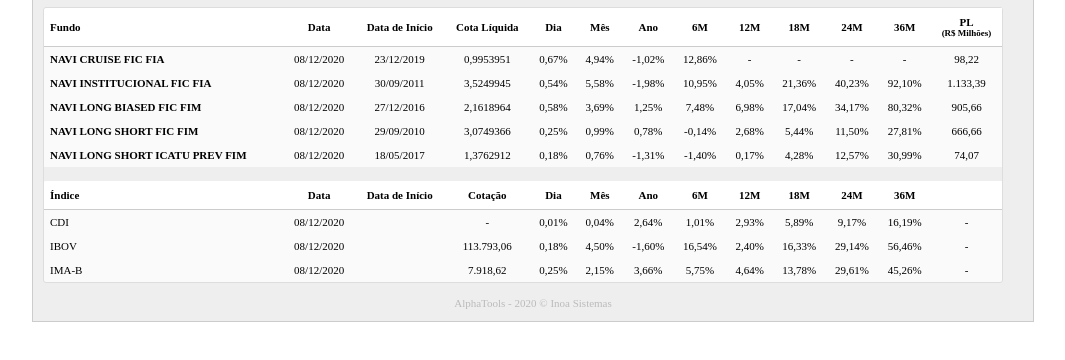
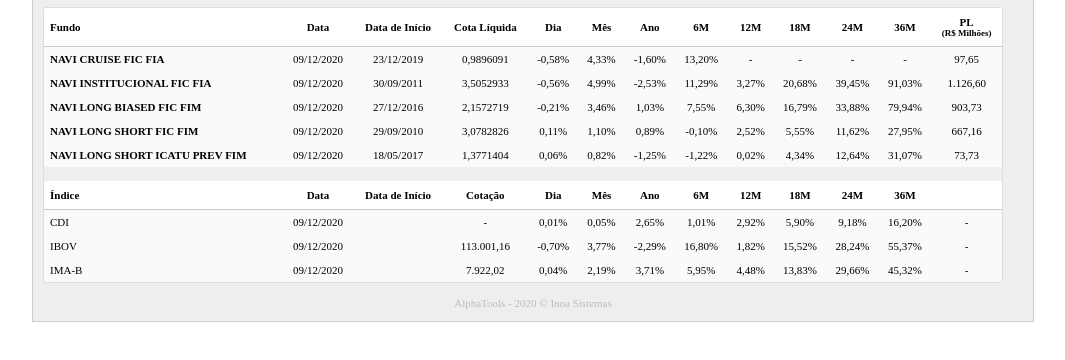
Before and after one commit to NaviCapital/navi.com.br, a plain HTML site: page views/cotas.htm in a window 1280 px wide. Shown: the part 54-414 px from the top of the page, without its empty margins (107-1172 px from the left). Drawn offline with Linux system fonts and the light colour scheme.

Commit message:
Cotas20201209

```diff
--- a/views/cotas.htm
+++ b/views/cotas.htm
@@ -71,23 +71,23 @@
 
 					<tr>
 						<td style="padding: 6px 6px; font-weight: bold;">NAVI CRUISE FIC FIA</td>
-						<td style="padding: 6px 6px; text-align: center;">08/12/2020</td>
+						<td style="padding: 6px 6px; text-align: center;">09/12/2020</td>
 						<td style="padding: 6px 6px; text-align: center;">23/12/2019</td>
 						<!-- <td style="padding: 6px 6px;">23/12/2019</td> -->
 
 
-						<td style="padding: 6px 6px; text-align: center; white-space: nowrap;">0,9953951</td>
+						<td style="padding: 6px 6px; text-align: center; white-space: nowrap;">0,9896091</td>
 
-						<td style="padding: 6px 6px; text-align: center; white-space: nowrap;" style="text-align: center; white-space: nowrap;">0,67%</td>
+						<td style="padding: 6px 6px; text-align: center; white-space: nowrap;" style="text-align: center; white-space: nowrap;">-0,58%</td>
 
-						<td style="padding: 6px 6px; text-align: center; white-space: nowrap;" style="text-align: center; white-space: nowrap;">4,94%</td>
+						<td style="padding: 6px 6px; text-align: center; white-space: nowrap;" style="text-align: center; white-space: nowrap;">4,33%</td>
 
 
-						<td style="padding: 6px 6px; text-align: center; white-space: nowrap;">-1,02%</td>
+						<td style="padding: 6px 6px; text-align: center; white-space: nowrap;">-1,60%</td>
 
 
 
-							<td style="padding: 6px 6px; text-align: center; white-space: nowrap;">12,86%</td>
+							<td style="padding: 6px 6px; text-align: center; white-space: nowrap;">13,20%</td>
 
 
 
@@ -110,195 +110,195 @@
 
 
 
-						<td style="padding: 6px 6px; text-align: center; white-space: nowrap;">98,22</td>
+						<td style="padding: 6px 6px; text-align: center; white-space: nowrap;">97,65</td>
 
 
-						<!--  <td style="padding: 6px 6px; text-align: center; white-space: nowrap;">3,41%</td> -->
+						<!--  <td style="padding: 6px 6px; text-align: center; white-space: nowrap;">3,40%</td> -->
 					</tr>
 
 					<tr>
 						<td style="padding: 6px 6px; font-weight: bold;">NAVI INSTITUCIONAL FIC FIA</td>
-						<td style="padding: 6px 6px; text-align: center;">08/12/2020</td>
+						<td style="padding: 6px 6px; text-align: center;">09/12/2020</td>
 						<td style="padding: 6px 6px; text-align: center;">30/09/2011</td>
 						<!-- <td style="padding: 6px 6px;">30/09/2011</td> -->
 
 
-						<td style="padding: 6px 6px; text-align: center; white-space: nowrap;">3,5249945</td>
+						<td style="padding: 6px 6px; text-align: center; white-space: nowrap;">3,5052933</td>
 
-						<td style="padding: 6px 6px; text-align: center; white-space: nowrap;" style="text-align: center; white-space: nowrap;">0,54%</td>
+						<td style="padding: 6px 6px; text-align: center; white-space: nowrap;" style="text-align: center; white-space: nowrap;">-0,56%</td>
 
-						<td style="padding: 6px 6px; text-align: center; white-space: nowrap;" style="text-align: center; white-space: nowrap;">5,58%</td>
+						<td style="padding: 6px 6px; text-align: center; white-space: nowrap;" style="text-align: center; white-space: nowrap;">4,99%</td>
 
 
-						<td style="padding: 6px 6px; text-align: center; white-space: nowrap;">-1,98%</td>
+						<td style="padding: 6px 6px; text-align: center; white-space: nowrap;">-2,53%</td>
 
 
 
-							<td style="padding: 6px 6px; text-align: center; white-space: nowrap;">10,95%</td>
+							<td style="padding: 6px 6px; text-align: center; white-space: nowrap;">11,29%</td>
 
 
 
 
-							<td style="padding: 6px 6px; text-align: center; white-space: nowrap;">4,05%</td>
+							<td style="padding: 6px 6px; text-align: center; white-space: nowrap;">3,27%</td>
 
 
 
 
-							<td style="padding: 6px 6px; text-align: center; white-space: nowrap;">21,36%</td>
+							<td style="padding: 6px 6px; text-align: center; white-space: nowrap;">20,68%</td>
 
 
 
-							<td style="padding: 6px 6px; text-align: center; white-space: nowrap;">40,23%</td>
+							<td style="padding: 6px 6px; text-align: center; white-space: nowrap;">39,45%</td>
 
 
 
-							<td style="padding: 6px 6px; text-align: center; white-space: nowrap;">92,10%</td>
+							<td style="padding: 6px 6px; text-align: center; white-space: nowrap;">91,03%</td>
 
 
 
 
-						<td style="padding: 6px 6px; text-align: center; white-space: nowrap;">1.133,39</td>
+						<td style="padding: 6px 6px; text-align: center; white-space: nowrap;">1.126,60</td>
 
 
-						<!--  <td style="padding: 6px 6px; text-align: center; white-space: nowrap;">39,38%</td> -->
+						<!--  <td style="padding: 6px 6px; text-align: center; white-space: nowrap;">39,27%</td> -->
 					</tr>
 
 					<tr>
 						<td style="padding: 6px 6px; font-weight: bold;">NAVI LONG BIASED FIC FIM</td>
-						<td style="padding: 6px 6px; text-align: center;">08/12/2020</td>
+						<td style="padding: 6px 6px; text-align: center;">09/12/2020</td>
 						<td style="padding: 6px 6px; text-align: center;">27/12/2016</td>
 						<!-- <td style="padding: 6px 6px;">27/12/2016</td> -->
 
 
-						<td style="padding: 6px 6px; text-align: center; white-space: nowrap;">2,1618964</td>
+						<td style="padding: 6px 6px; text-align: center; white-space: nowrap;">2,1572719</td>
 
-						<td style="padding: 6px 6px; text-align: center; white-space: nowrap;" style="text-align: center; white-space: nowrap;">0,58%</td>
+						<td style="padding: 6px 6px; text-align: center; white-space: nowrap;" style="text-align: center; white-space: nowrap;">-0,21%</td>
 
-						<td style="padding: 6px 6px; text-align: center; white-space: nowrap;" style="text-align: center; white-space: nowrap;">3,69%</td>
+						<td style="padding: 6px 6px; text-align: center; white-space: nowrap;" style="text-align: center; white-space: nowrap;">3,46%</td>
 
 
-						<td style="padding: 6px 6px; text-align: center; white-space: nowrap;">1,25%</td>
+						<td style="padding: 6px 6px; text-align: center; white-space: nowrap;">1,03%</td>
 
 
 
-							<td style="padding: 6px 6px; text-align: center; white-space: nowrap;">7,48%</td>
+							<td style="padding: 6px 6px; text-align: center; white-space: nowrap;">7,55%</td>
 
 
 
 
-							<td style="padding: 6px 6px; text-align: center; white-space: nowrap;">6,98%</td>
+							<td style="padding: 6px 6px; text-align: center; white-space: nowrap;">6,30%</td>
 
 
 
 
-							<td style="padding: 6px 6px; text-align: center; white-space: nowrap;">17,04%</td>
+							<td style="padding: 6px 6px; text-align: center; white-space: nowrap;">16,79%</td>
 
 
 
-							<td style="padding: 6px 6px; text-align: center; white-space: nowrap;">34,17%</td>
+							<td style="padding: 6px 6px; text-align: center; white-space: nowrap;">33,88%</td>
 
 
 
-							<td style="padding: 6px 6px; text-align: center; white-space: nowrap;">80,32%</td>
+							<td style="padding: 6px 6px; text-align: center; white-space: nowrap;">79,94%</td>
 
 
 
 
-						<td style="padding: 6px 6px; text-align: center; white-space: nowrap;">905,66</td>
+						<td style="padding: 6px 6px; text-align: center; white-space: nowrap;">903,73</td>
 
 
-						<!--  <td style="padding: 6px 6px; text-align: center; white-space: nowrap;">31,47%</td> -->
+						<!--  <td style="padding: 6px 6px; text-align: center; white-space: nowrap;">31,50%</td> -->
 					</tr>
 
 					<tr>
 						<td style="padding: 6px 6px; font-weight: bold;">NAVI LONG SHORT FIC FIM</td>
-						<td style="padding: 6px 6px; text-align: center;">08/12/2020</td>
+						<td style="padding: 6px 6px; text-align: center;">09/12/2020</td>
 						<td style="padding: 6px 6px; text-align: center;">29/09/2010</td>
 						<!-- <td style="padding: 6px 6px;">29/09/2010</td> -->
 
 
-						<td style="padding: 6px 6px; text-align: center; white-space: nowrap;">3,0749366</td>
+						<td style="padding: 6px 6px; text-align: center; white-space: nowrap;">3,0782826</td>
 
-						<td style="padding: 6px 6px; text-align: center; white-space: nowrap;" style="text-align: center; white-space: nowrap;">0,25%</td>
+						<td style="padding: 6px 6px; text-align: center; white-space: nowrap;" style="text-align: center; white-space: nowrap;">0,11%</td>
 
-						<td style="padding: 6px 6px; text-align: center; white-space: nowrap;" style="text-align: center; white-space: nowrap;">0,99%</td>
+						<td style="padding: 6px 6px; text-align: center; white-space: nowrap;" style="text-align: center; white-space: nowrap;">1,10%</td>
 
 
-						<td style="padding: 6px 6px; text-align: center; white-space: nowrap;">0,78%</td>
+						<td style="padding: 6px 6px; text-align: center; white-space: nowrap;">0,89%</td>
 
 
 
-							<td style="padding: 6px 6px; text-align: center; white-space: nowrap;">-0,14%</td>
+							<td style="padding: 6px 6px; text-align: center; white-space: nowrap;">-0,10%</td>
 
 
 
 
-							<td style="padding: 6px 6px; text-align: center; white-space: nowrap;">2,68%</td>
+							<td style="padding: 6px 6px; text-align: center; white-space: nowrap;">2,52%</td>
 
 
 
 
-							<td style="padding: 6px 6px; text-align: center; white-space: nowrap;">5,44%</td>
+							<td style="padding: 6px 6px; text-align: center; white-space: nowrap;">5,55%</td>
 
 
 
-							<td style="padding: 6px 6px; text-align: center; white-space: nowrap;">11,50%</td>
+							<td style="padding: 6px 6px; text-align: center; white-space: nowrap;">11,62%</td>
 
 
 
-							<td style="padding: 6px 6px; text-align: center; white-space: nowrap;">27,81%</td>
+							<td style="padding: 6px 6px; text-align: center; white-space: nowrap;">27,95%</td>
 
 
 
 
-						<td style="padding: 6px 6px; text-align: center; white-space: nowrap;">666,66</td>
+						<td style="padding: 6px 6px; text-align: center; white-space: nowrap;">667,16</td>
 
 
-						<!--  <td style="padding: 6px 6px; text-align: center; white-space: nowrap;">23,16%</td> -->
+						<!--  <td style="padding: 6px 6px; text-align: center; white-space: nowrap;">23,26%</td> -->
 					</tr>
 
 					<tr>
 						<td style="padding: 6px 6px; font-weight: bold;">NAVI LONG SHORT ICATU PREV FIM</td>
-						<td style="padding: 6px 6px; text-align: center;">08/12/2020</td>
+						<td style="padding: 6px 6px; text-align: center;">09/12/2020</td>
 						<td style="padding: 6px 6px; text-align: center;">18/05/2017</td>
 						<!-- <td style="padding: 6px 6px;">18/05/2017</td> -->
 
 
-						<td style="padding: 6px 6px; text-align: center; white-space: nowrap;">1,3762912</td>
+						<td style="padding: 6px 6px; text-align: center; white-space: nowrap;">1,3771404</td>
 
-						<td style="padding: 6px 6px; text-align: center; white-space: nowrap;" style="text-align: center; white-space: nowrap;">0,18%</td>
+						<td style="padding: 6px 6px; text-align: center; white-space: nowrap;" style="text-align: center; white-space: nowrap;">0,06%</td>
 
-						<td style="padding: 6px 6px; text-align: center; white-space: nowrap;" style="text-align: center; white-space: nowrap;">0,76%</td>
+						<td style="padding: 6px 6px; text-align: center; white-space: nowrap;" style="text-align: center; white-space: nowrap;">0,82%</td>
 
 
-						<td style="padding: 6px 6px; text-align: center; white-space: nowrap;">-1,31%</td>
+						<td style="padding: 6px 6px; text-align: center; white-space: nowrap;">-1,25%</td>
 
 
 
-							<td style="padding: 6px 6px; text-align: center; white-space: nowrap;">-1,40%</td>
+							<td style="padding: 6px 6px; text-align: center; white-space: nowrap;">-1,22%</td>
 
 
 
 
-							<td style="padding: 6px 6px; text-align: center; white-space: nowrap;">0,17%</td>
+							<td style="padding: 6px 6px; text-align: center; white-space: nowrap;">0,02%</td>
 
 
 
 
-							<td style="padding: 6px 6px; text-align: center; white-space: nowrap;">4,28%</td>
+							<td style="padding: 6px 6px; text-align: center; white-space: nowrap;">4,34%</td>
 
 
 
-							<td style="padding: 6px 6px; text-align: center; white-space: nowrap;">12,57%</td>
+							<td style="padding: 6px 6px; text-align: center; white-space: nowrap;">12,64%</td>
 
 
 
-							<td style="padding: 6px 6px; text-align: center; white-space: nowrap;">30,99%</td>
+							<td style="padding: 6px 6px; text-align: center; white-space: nowrap;">31,07%</td>
 
 
 
 
-						<td style="padding: 6px 6px; text-align: center; white-space: nowrap;">74,07</td>
+						<td style="padding: 6px 6px; text-align: center; white-space: nowrap;">73,73</td>
 
 
 						<!--  <td style="padding: 6px 6px; text-align: center; white-space: nowrap;">2,57%</td> -->
@@ -394,28 +394,28 @@
 
 					<tr>
 						<td style="padding: 6px 6px;">CDI</td>
-						<td style="padding: 6px 6px; text-align: center;">08/12/2020</td>
+						<td style="padding: 6px 6px; text-align: center;">09/12/2020</td>
 
 						<td style="padding: 6px 6px; text-align: center;"></td>
 
 						<td style="padding: 6px 6px; text-align: center; white-space: nowrap;">-</td>
 						<td style="padding: 6px 6px; text-align: center; white-space: nowrap;">0,01%</td>
-						<td style="padding: 6px 6px; text-align: center; white-space: nowrap;">0,04%</td>
-						<td style="padding: 6px 6px; text-align: center; white-space: nowrap;">2,64%</td>
+						<td style="padding: 6px 6px; text-align: center; white-space: nowrap;">0,05%</td>
+						<td style="padding: 6px 6px; text-align: center; white-space: nowrap;">2,65%</td>
 
 							<td style="padding: 6px 6px; text-align: center; white-space: nowrap;">1,01%</td>
 
 
-							<td style="padding: 6px 6px; text-align: center; white-space: nowrap;">2,93%</td>
+							<td style="padding: 6px 6px; text-align: center; white-space: nowrap;">2,92%</td>
 
 
-							<td style="padding: 6px 6px; text-align: center; white-space: nowrap;">5,89%</td>
+							<td style="padding: 6px 6px; text-align: center; white-space: nowrap;">5,90%</td>
 
 
-							<td style="padding: 6px 6px; text-align: center; white-space: nowrap;">9,17%</td>
+							<td style="padding: 6px 6px; text-align: center; white-space: nowrap;">9,18%</td>
 
 
-							<td style="padding: 6px 6px; text-align: center; white-space: nowrap;">16,19%</td>
+							<td style="padding: 6px 6px; text-align: center; white-space: nowrap;">16,20%</td>
 
 
 
@@ -426,28 +426,28 @@
 
 					<tr>
 						<td style="padding: 6px 6px;">IBOV</td>
-						<td style="padding: 6px 6px; text-align: center;">08/12/2020</td>
+						<td style="padding: 6px 6px; text-align: center;">09/12/2020</td>
 
 						<td style="padding: 6px 6px; text-align: center;"></td>
 
-						<td style="padding: 6px 6px; text-align: center; white-space: nowrap;">113.793,06</td>
-						<td style="padding: 6px 6px; text-align: center; white-space: nowrap;">0,18%</td>
-						<td style="padding: 6px 6px; text-align: center; white-space: nowrap;">4,50%</td>
-						<td style="padding: 6px 6px; text-align: center; white-space: nowrap;">-1,60%</td>
+						<td style="padding: 6px 6px; text-align: center; white-space: nowrap;">113.001,16</td>
+						<td style="padding: 6px 6px; text-align: center; white-space: nowrap;">-0,70%</td>
+						<td style="padding: 6px 6px; text-align: center; white-space: nowrap;">3,77%</td>
+						<td style="padding: 6px 6px; text-align: center; white-space: nowrap;">-2,29%</td>
 
-							<td style="padding: 6px 6px; text-align: center; white-space: nowrap;">16,54%</td>
+							<td style="padding: 6px 6px; text-align: center; white-space: nowrap;">16,80%</td>
 
 
-							<td style="padding: 6px 6px; text-align: center; white-space: nowrap;">2,40%</td>
+							<td style="padding: 6px 6px; text-align: center; white-space: nowrap;">1,82%</td>
 
 
-							<td style="padding: 6px 6px; text-align: center; white-space: nowrap;">16,33%</td>
+							<td style="padding: 6px 6px; text-align: center; white-space: nowrap;">15,52%</td>
 
 
-							<td style="padding: 6px 6px; text-align: center; white-space: nowrap;">29,14%</td>
+							<td style="padding: 6px 6px; text-align: center; white-space: nowrap;">28,24%</td>
 
 
-							<td style="padding: 6px 6px; text-align: center; white-space: nowrap;">56,46%</td>
+							<td style="padding: 6px 6px; text-align: center; white-space: nowrap;">55,37%</td>
 
 
 
@@ -458,28 +458,28 @@
 
 					<tr>
 						<td style="padding: 6px 6px;">IMA-B</td>
-						<td style="padding: 6px 6px; text-align: center;">08/12/2020</td>
+						<td style="padding: 6px 6px; text-align: center;">09/12/2020</td>
 
 						<td style="padding: 6px 6px; text-align: center;"></td>
 
-						<td style="padding: 6px 6px; text-align: center; white-space: nowrap;">7.918,62</td>
-						<td style="padding: 6px 6px; text-align: center; white-space: nowrap;">0,25%</td>
-						<td style="padding: 6px 6px; text-align: center; white-space: nowrap;">2,15%</td>
-						<td style="padding: 6px 6px; text-align: center; white-space: nowrap;">3,66%</td>
+						<td style="padding: 6px 6px; text-align: center; white-space: nowrap;">7.922,02</td>
+						<td style="padding: 6px 6px; text-align: center; white-space: nowrap;">0,04%</td>
+						<td style="padding: 6px 6px; text-align: center; white-space: nowrap;">2,19%</td>
+						<td style="padding: 6px 6px; text-align: center; white-space: nowrap;">3,71%</td>
 
-							<td style="padding: 6px 6px; text-align: center; white-space: nowrap;">5,75%</td>
+							<td style="padding: 6px 6px; text-align: center; white-space: nowrap;">5,95%</td>
 
 
-							<td style="padding: 6px 6px; text-align: center; white-space: nowrap;">4,64%</td>
+							<td style="padding: 6px 6px; text-align: center; white-space: nowrap;">4,48%</td>
 
 
-							<td style="padding: 6px 6px; text-align: center; white-space: nowrap;">13,78%</td>
+							<td style="padding: 6px 6px; text-align: center; white-space: nowrap;">13,83%</td>
 
 
-							<td style="padding: 6px 6px; text-align: center; white-space: nowrap;">29,61%</td>
+							<td style="padding: 6px 6px; text-align: center; white-space: nowrap;">29,66%</td>
 
 
-							<td style="padding: 6px 6px; text-align: center; white-space: nowrap;">45,26%</td>
+							<td style="padding: 6px 6px; text-align: center; white-space: nowrap;">45,32%</td>
 
 
 
```
